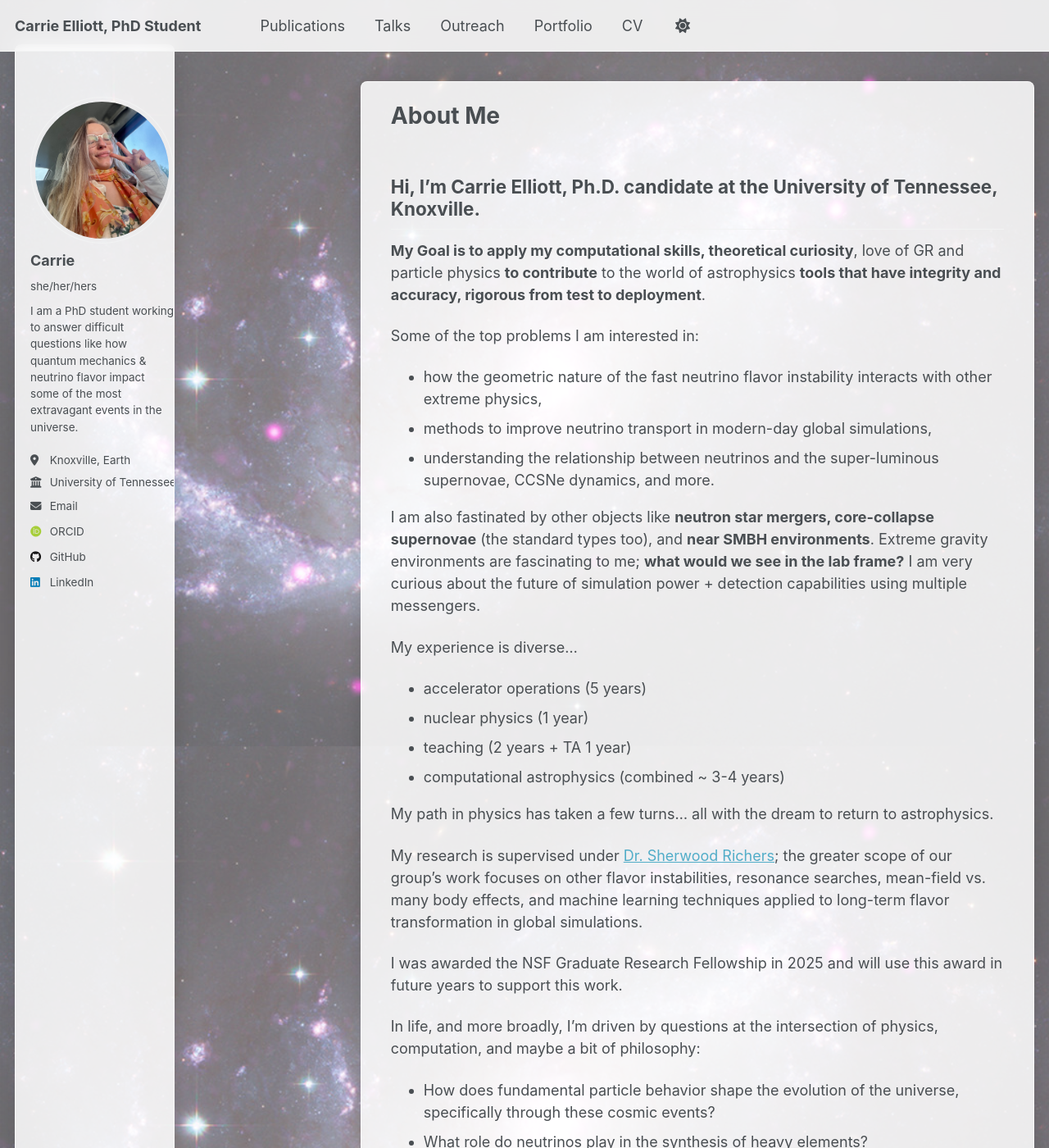
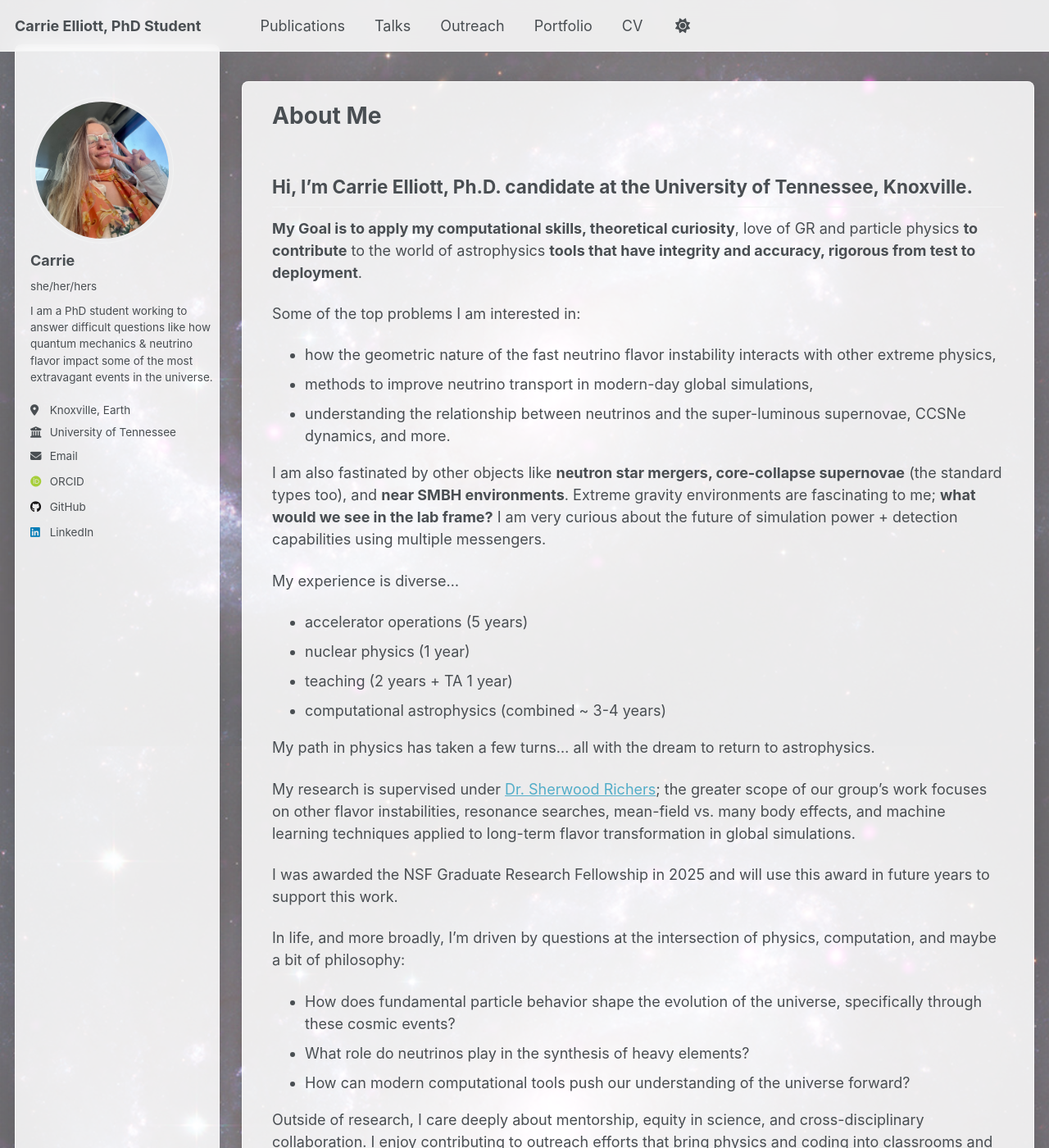
Before and after one commit to cellio00/cellio00.github.io, a Jekyll site: the page built from index.md, in a window 1280 px wide and 1400 px high. Shown: the whole window at 82% size. Built offline with Jekyll 4.4.1, drawn with Linux system fonts in a browser that asks for light colours; some web fonts are replaced.

Commit message:
debugging formatting issues

```diff
--- a/Gemfile
+++ b/Gemfile
@@ -11,3 +11,8 @@ end
 
 gem 'github-pages'
 gem 'connection_pool'
+
+# github-pages' jekyll-mentions -> html-pipeline doesn't pin activesupport,
+# so an unlocked install grabs the latest (8.x), which needs a minitest/prism
+# combo that won't resolve. Pin below 8 to stay on the minitest ~> 5.1 line.
+gem 'activesupport', '< 8'
--- a/_sass/layout/_page.scss
+++ b/_sass/layout/_page.scss
@@ -19,8 +19,22 @@
 
 .page {
   @include breakpoint($large) {
-    @include span(10 of 12 last);
+    // prefix() is implemented as padding-left, and since global-box-sizing
+    // is border-box, that padding is carved out of this element's own
+    // span rather than added outside it — so span must cover the full
+    // 12 columns and let the 2-column prefix eat into it, leaving
+    // exactly the 10 columns not already occupied by the sidebar.
+    @include span(12 of 12 last);
     @include prefix(2 of 12);
+  }
+
+  // Mirrors the fixed-width override in _sidebar.scss: once the sidebar
+  // is position: fixed, its width is a percentage of the viewport, not
+  // of #main, so the percentage-based prefix above drifts out of sync
+  // with it as the viewport grows. Pin this side to the same fixed px
+  // value (plus a gutter) so the two always line up exactly.
+  @media screen and (min-width: $sidebar-screen-min-width) {
+    padding-left: calc(#{$sidebar-link-max-width} + 1.5em);
   }
 
   .page__inner-wrap {
--- a/_sass/layout/_sidebar.scss
+++ b/_sass/layout/_sidebar.scss
@@ -46,6 +46,15 @@
   @include breakpoint($x-large) {
     max-width: $sidebar-link-max-width;
     padding-right: 0;
+  }
+
+  // Once position: fixed kicks in (above), a percentage width resolves
+  // against the viewport instead of #main's container — so it drifts out
+  // of sync with .page's padding-left (a percentage of #main) as the
+  // viewport grows. Pin both sides to the same fixed px value instead.
+  // Must come after the breakpoint($large) span() above to win the cascade.
+  @media screen and (min-width: $sidebar-screen-min-width) {
+    width: $sidebar-link-max-width;
   }
 
   h2, h3, h4, h5, h6 {
```
